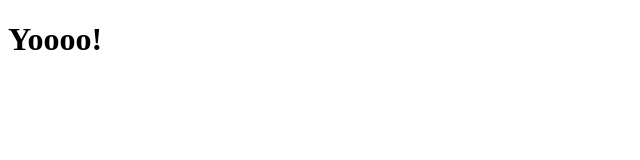
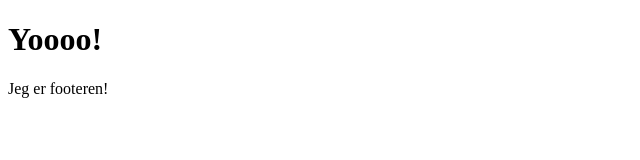
Before and after one commit to mwintherDK/etNytRepo, a plain HTML site: page index.html in a window 1280 px wide. Shown: the whole page, without its empty margins (0-640 px from the left). Drawn offline with Linux system fonts and the light colour scheme.

Commit message:
Created <footer>

```diff
--- a/index.html
+++ b/index.html
@@ -9,5 +9,8 @@
     <header>
       <h1>Yoooo!</h1>
     </header>
+    <footer>
+      <p>Jeg er footeren!</p>
+    </footer>
   </body>
 </html>
```
